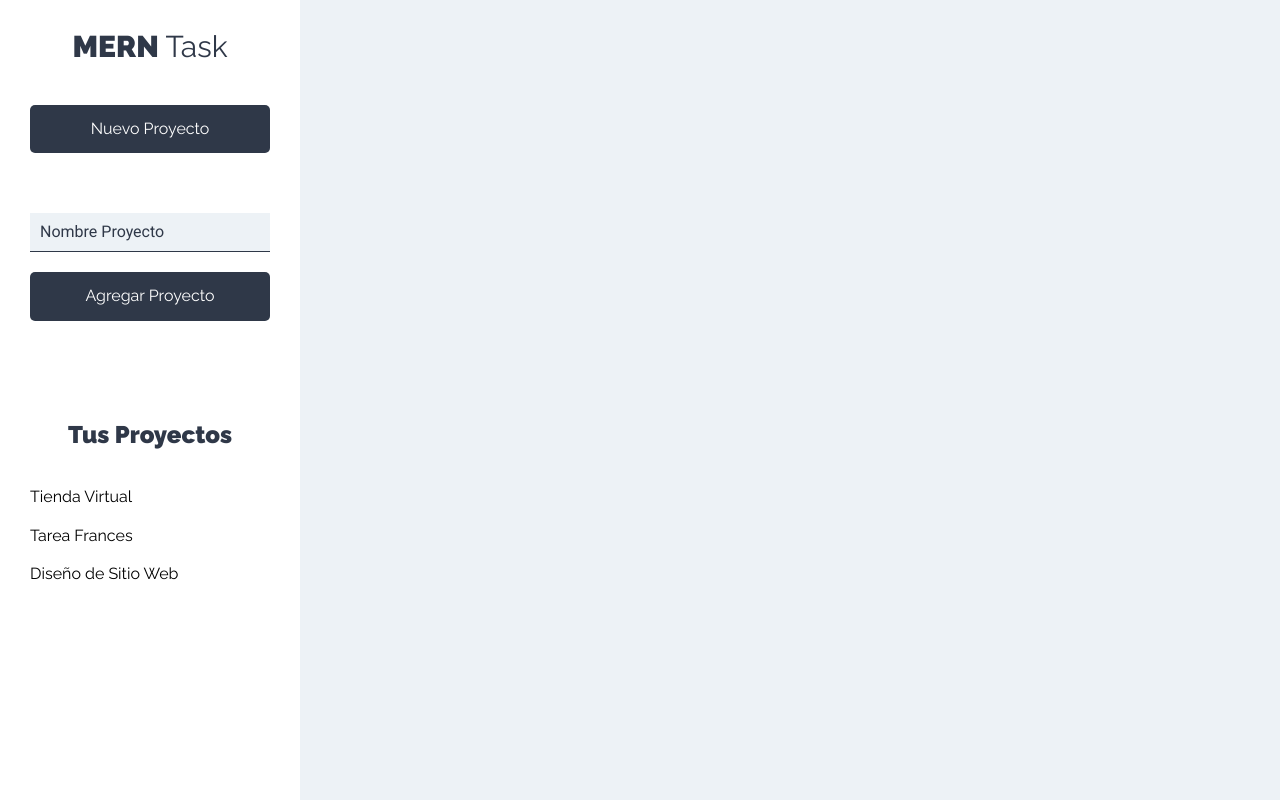
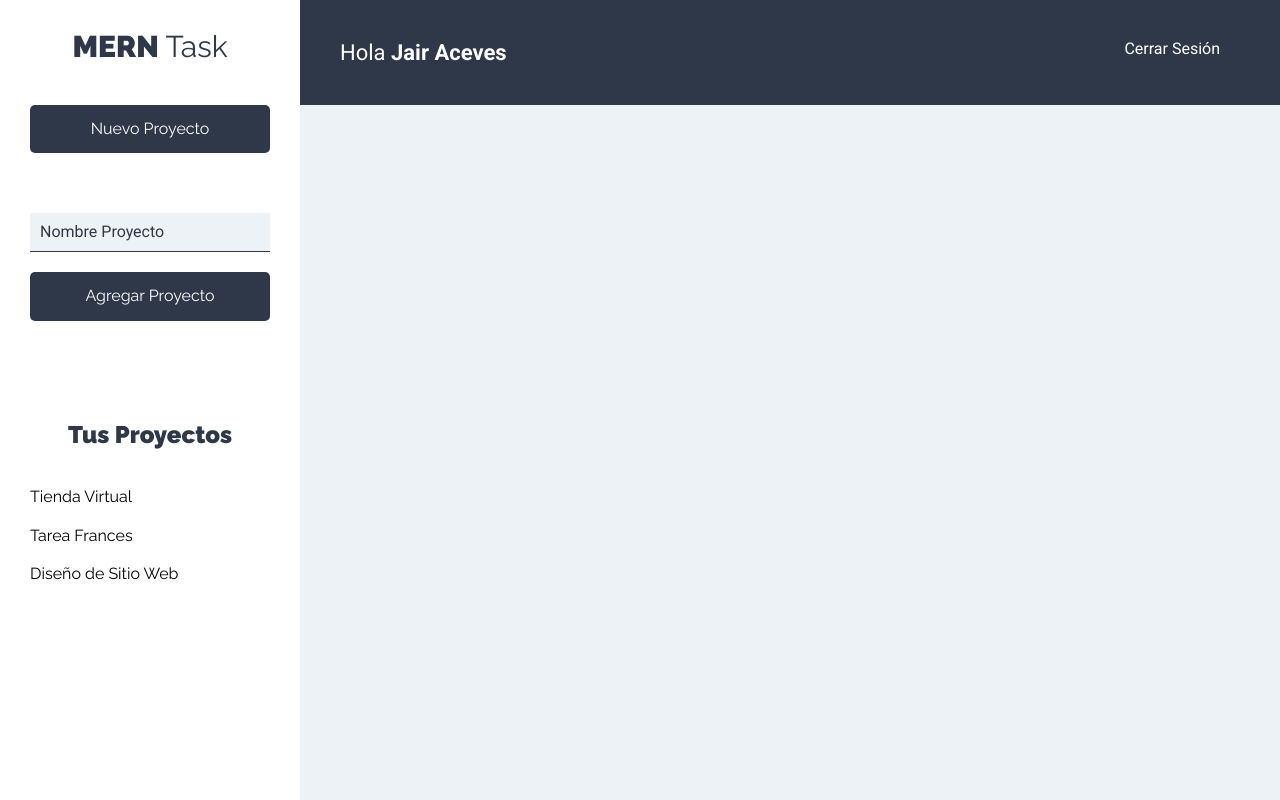
Before and after one commit to Jair-vet/MERN-Task-React, a React (Create React App) app: page /proyectos in a window 1280 px wide. Built offline with nearby package versions, Linux system fonts and the light colour scheme.

Commit message:
Mostramos la Barra en Proyectos

```diff
--- a/src/components/proyectos/Proyectos.js
+++ b/src/components/proyectos/Proyectos.js
@@ -1,4 +1,5 @@
 import React from 'react'
+import Barra from '../layout/Barra';
 import Sidebar from '../layout/Sidebar';
 
 const Proyectos = () => {
@@ -7,6 +8,9 @@ const Proyectos = () => {
 
             <Sidebar />
             <div className="seccion-principal">
+
+
+                <Barra />
                 <main>
 
                     <div className="contenedor-tareas">
```
